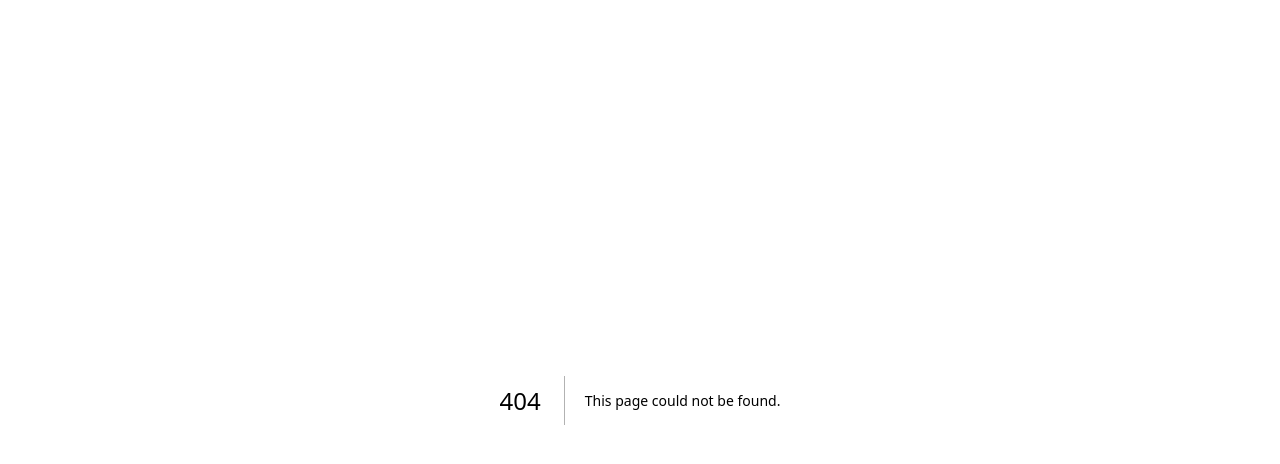
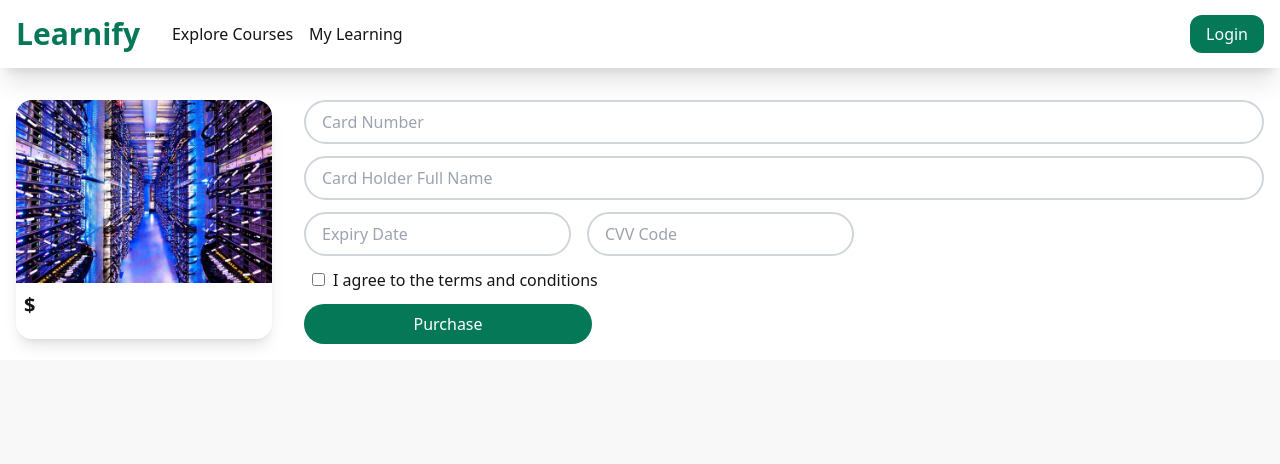
Before and after one commit to callmecposu/BTI425-Project, a Next.js app in the folder client/: page /buy/1 in a window 1280 px wide. Before the commit this address had no page. Shown: the top 464 px of the page. Built offline with nearby package versions, Linux system fonts and the light colour scheme; no server answers.

Commit message:
Buy course screen added

```diff
--- /dev/null
+++ b/client/src/pages/buy/[id].js
@@ -0,0 +1,92 @@
+import React from 'react'
+import { useRouter } from 'next/router'
+import Layout from '@/components/layout/layout'
+import { useState, useEffect } from 'react'
+import { getUserFromJWT } from '@/utils/cookies'
+
+export default function CoursePage() {
+    const router = useRouter()
+    const { id } = router.query
+    const [course, setCourse] = useState(null)
+    const [user, setUser] = useState(null)
+
+    useEffect(() => {
+        if (!router.isReady) return;
+
+        const jwtCookie = document.cookie
+            ?.split(';')
+            ?.find(cookie => cookie.trim().startsWith('jwt='));
+
+        const jwtValue = jwtCookie?.split('=')[1];
+        let headers = {
+            'Content-Type': 'application/json',
+        }
+        if(jwtValue) {
+            headers['Authorization'] = 'Bearer ' + jwtValue;
+        }
+
+        fetch(`http://localhost:3001/course/${id}`, {
+            headers: headers
+        })
+        .then(res => res.json())
+        .then(data => {
+            setCourse(data)
+        })
+
+        getUserFromJWT().then(data => {
+            setUser(data);
+        })
+    }, [router.isReady])
+
+    useEffect(() => {
+        if(user?.purchased_courses?.includes(id)) {
+            router.push('/learn/'+id)
+        }
+    }, [user])
+
+    return (
+        <>
+            <Layout />
+            <div className='container m-auto p-4 mt-10 pt-4 flex mt-4'>
+                <div className='w-64 rounded-2xl shadow-lg mr-8 pb-3 h-full'>
+                    <img src='/CH1245.webp' className='rounded-t-2xl' />
+                    <div className='p-2'>
+                        <div className='text-lg' style={{fontWeight: 'medium'}}>{course?.course?.title}</div>
+                        <div className='text-xl' style={{fontWeight: 'bold'}}>${course?.course?.price}</div>
+                    </div>
+                </div>
+                <div className='flex-1'>
+                    <input
+                        type='text'
+                        placeholder='Card Number'
+                        className='w-full border-2 border-gray-300 rounded-full p-2 mb-3 px-4'
+                    />
+                    <input
+                        type='text'
+                        placeholder='Card Holder Full Name'
+                        className='w-full border-2 border-gray-300 rounded-full p-2 mb-3 px-4'
+                    />
+                    <div className='flex gap-4'>
+                        <input
+                            type='text'
+                            placeholder='Expiry Date'
+                            className='border-2 border-gray-300 rounded-full p-2 px-4'
+                        />
+                        <input
+                            type='text'
+                            placeholder='CVV Code'
+                            className='border-2 border-gray-300 rounded-full p-2 px-4'
+                        />
+                    </div>
+                    <div className='mt-3 ml-2'>
+                        <input type='checkbox' className='mr-2' />
+                        <span>I agree to the terms and conditions</span>
+                    </div>
+                    <button className='w-full bg-emerald-700 text-white text-center py-2 mt-3 rounded-full max-w-72 cursor-pointer hover:bg-emerald-800 transition duration-300 ease-in-out'>
+                        Purchase
+                    </button>
+                </div>
+            </div>
+        </>
+    )
+}
--- a/client/src/pages/course/[id].js
+++ b/client/src/pages/course/[id].js
@@ -83,7 +83,7 @@ export default function CoursePage() {
     return (
         <>
             <Layout />
-            <div className='container m-auto p-4 mt-10 pt-2 flex'>
+            <div className='container m-auto p-4 mt-10 pt-2 flex mt-4'>
                 <div className='w-64 rounded-2xl shadow-lg mr-8 pb-3 h-full'>
                     <img src='/CH1245.webp' className='rounded-t-2xl' />
                     <div className='p-2'>
@@ -91,12 +91,13 @@ export default function CoursePage() {
                         <div className='text-xl' style={{fontWeight: 'bold'}}>${course?.course?.price}</div>
                         <div
                             className='rounded-full bg-emerald-700 text-white mt-2 py-1 text-center cursor-pointer'
+                            onClick={() => user ? router.push('/buy/'+id) : router.push('/login')}
                         >
                             Buy Now
                         </div>
                         <div
                             className='rounded-full text-emerald-700 border-2 border-emerald-700 mt-2 py-1 text-center cursor-pointer'
-                            onClick={() => user?.wishlist?.includes(id) ? removeFromWishlist() : addToWishlist()}
+                            onClick={() => user ? (user?.wishlist?.includes(id) ? removeFromWishlist() : addToWishlist()) : router.push('/login')}
                         >
                             {
                                 user?.wishlist?.includes(id) ? 'Remove from Wishlist' : 'Add to Wishlist'
--- a/client/src/pages/wishlist/index.js
+++ b/client/src/pages/wishlist/index.js
@@ -12,6 +12,9 @@ export default function Wishlist() {
 
     useEffect(() => {
         getUserFromJWT().then(data => {
+            if (!data) {
+                router.push('/login')
+            }
             setIsLoggedIn(true);
             setUser(data);
         })
```
